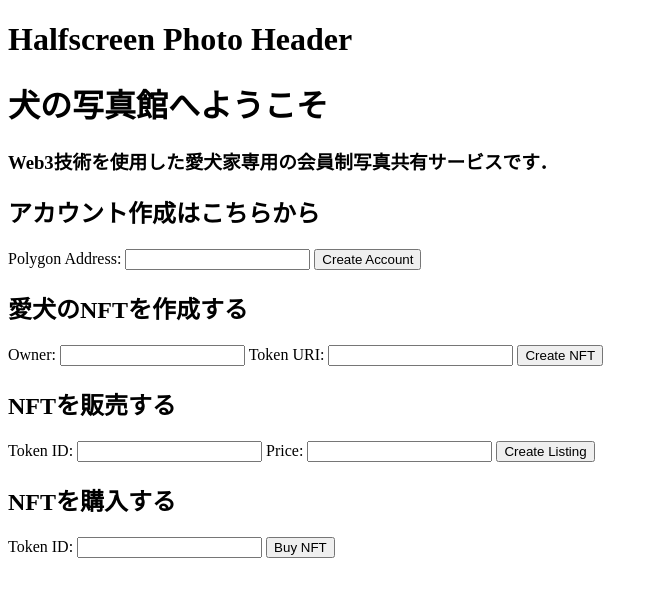
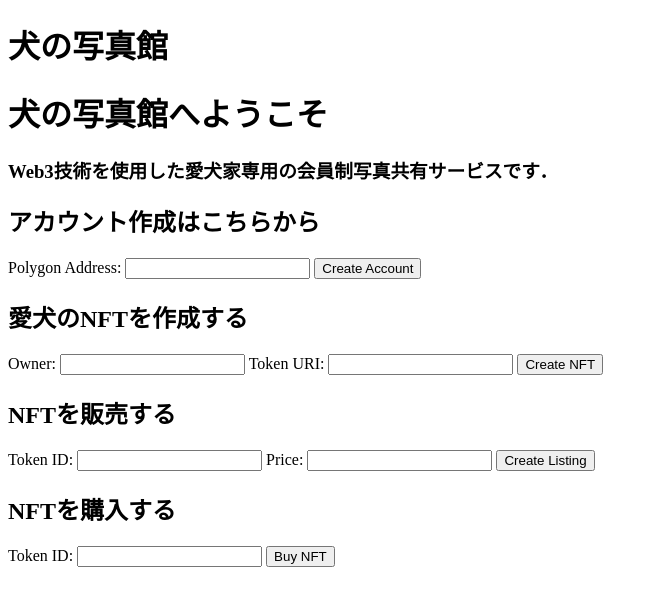
Before and after one commit to YusukeTakemoto/hackathon, a plain HTML site: page index.html in a window 1280 px wide. Shown: the whole page, without its empty margins (0-658 px from the left). Drawn offline with Linux system fonts and the light colour scheme; a script that the page names is missing.

Commit message:
Update index.html

```diff
--- a/index.html
+++ b/index.html
@@ -6,7 +6,7 @@
 </head>
 
 <header>
-	<h1>Halfscreen Photo Header</h1>
+	<h1>犬の写真館</h1>
 </header>
 
 <body>
```
